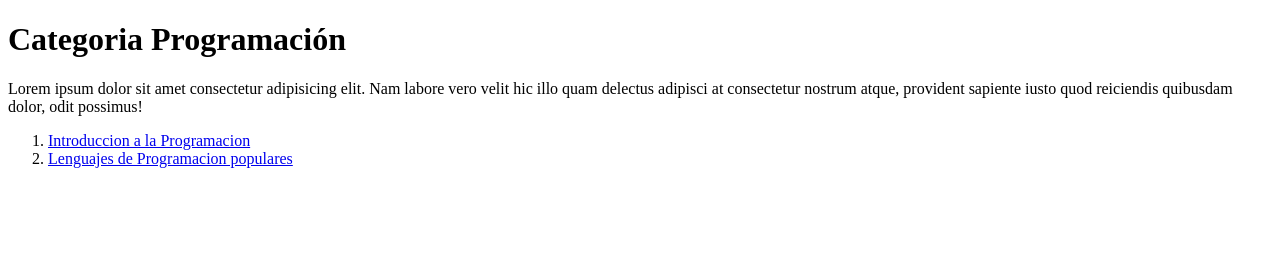
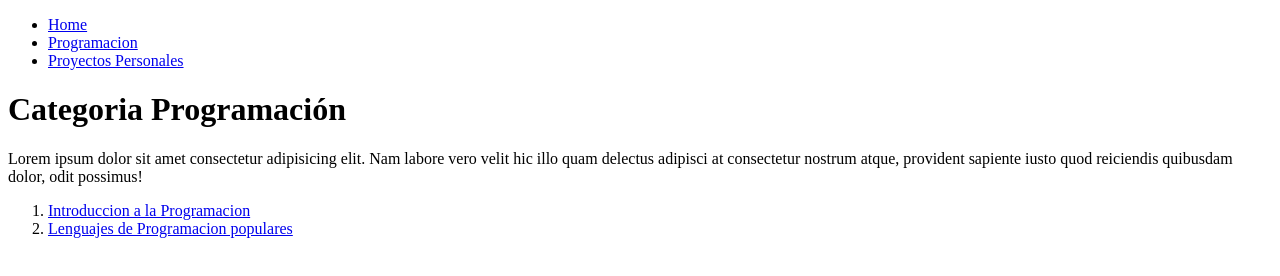
Before and after one commit to AdrianCarola/Practica0, a plain HTML site: page categoria-programacion.html in a window 1280 px wide. Drawn offline with Linux system fonts and the light colour scheme.

Commit message:
si bueno 6

```diff
--- a/categoria-programacion.html
+++ b/categoria-programacion.html
@@ -7,6 +7,13 @@
     <title>Categoria Programación</title>
 </head>
 <body>
+    <nav>
+        <ul>
+            <li><a href="index.html">Home</a></li>
+            <li><a href="categoria-programacion.html">Programacion</a></li>
+            <li><a href="categoria-programacion.html">Proyectos Personales</a></li>
+        </ul>
+    </nav>
     <h1>Categoria Programación</h1>
     <p>Lorem ipsum dolor sit amet consectetur adipisicing elit. Nam labore vero velit hic illo quam delectus adipisci at consectetur nostrum atque, provident sapiente iusto quod reiciendis quibusdam dolor, odit possimus!</p>
 
```
Also changed, not shown: categoria-proyectos.html (+7 -0 lines).
